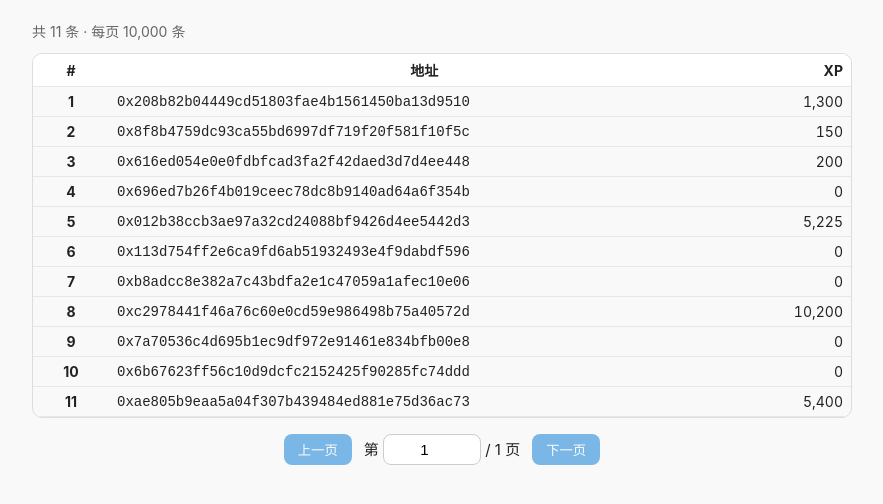
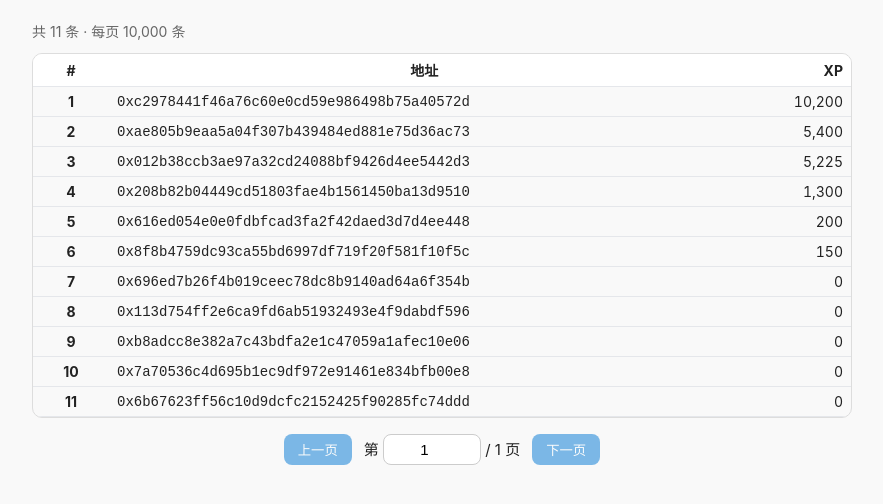
Before and after one commit to 7CCCCC21X/xpxp, a plain HTML site: page index.html in a window 1280 px wide. Shown: the part 62-566 px from the top of the page, without its empty margins (198-1081 px from the left). Drawn offline with Linux system fonts and the light colour scheme.

Commit message:
Update index.html

```diff
--- a/index.html
+++ b/index.html
@@ -74,11 +74,13 @@ fetch('data.txt')
   .then(r=>r.text())
   .then(txt=>{
     const lines = txt.trim().split(/\r?\n/);
-    lines.forEach((line,i)=>{
+    lines.forEach(line=>{
       const [addr,xpStr] = line.trim().split(/\s+/);
       if(addr && xpStr) data.push([addr, Number(xpStr)]);
     });
-    // 如未预排序，可在此 sort：data.sort((a,b)=>b[1]-a[1]);
+    /* 关键：按 XP 降序排序 */
+    data.sort((a,b)=>b[1]-a[1]);
+
     totalPages = Math.ceil(data.length / PAGE_SIZE);
     totalEl.textContent = totalPages;
     statusEl.textContent = `共 ${data.length.toLocaleString()} 条 · 每页 ${PAGE_SIZE.toLocaleString()} 条`;
```
